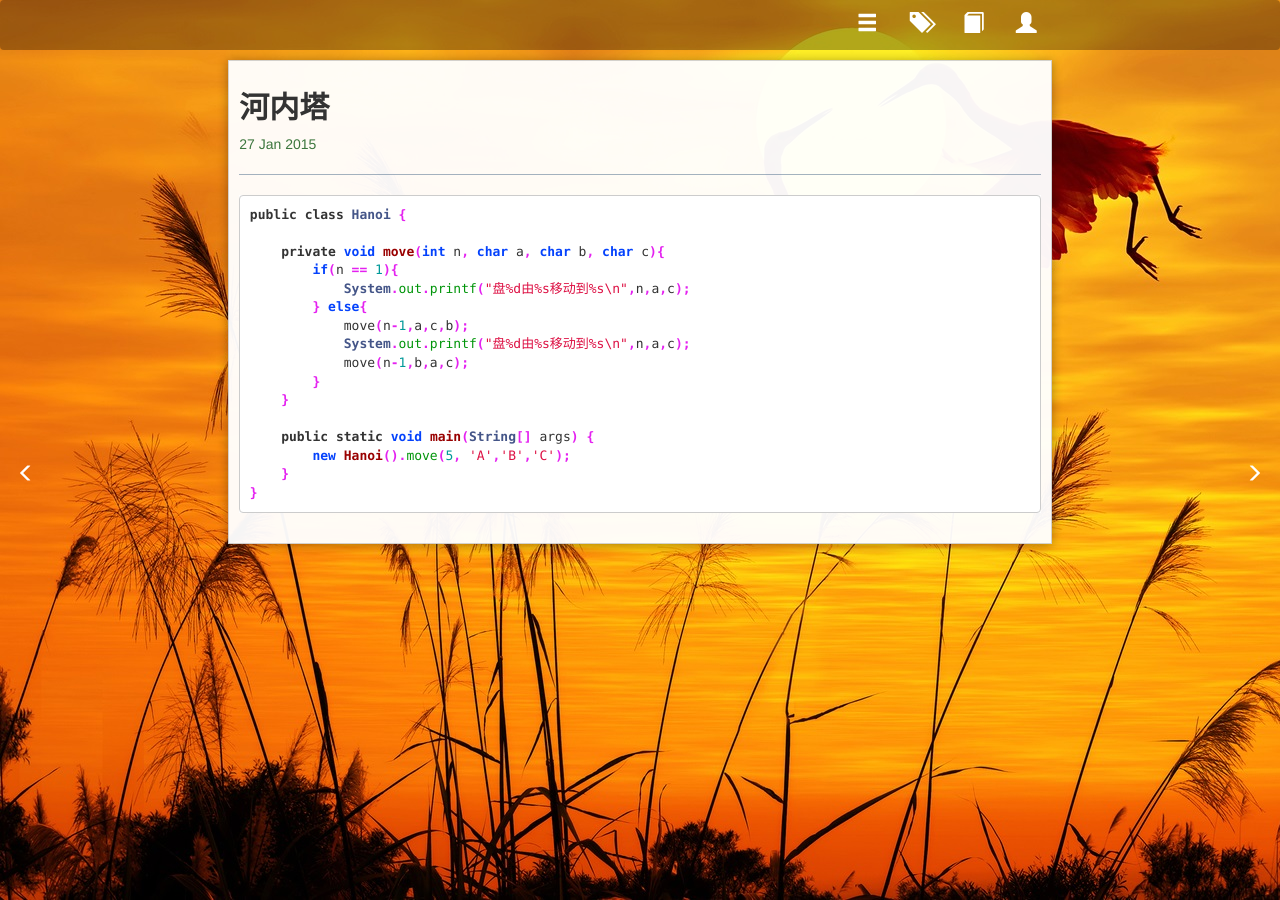
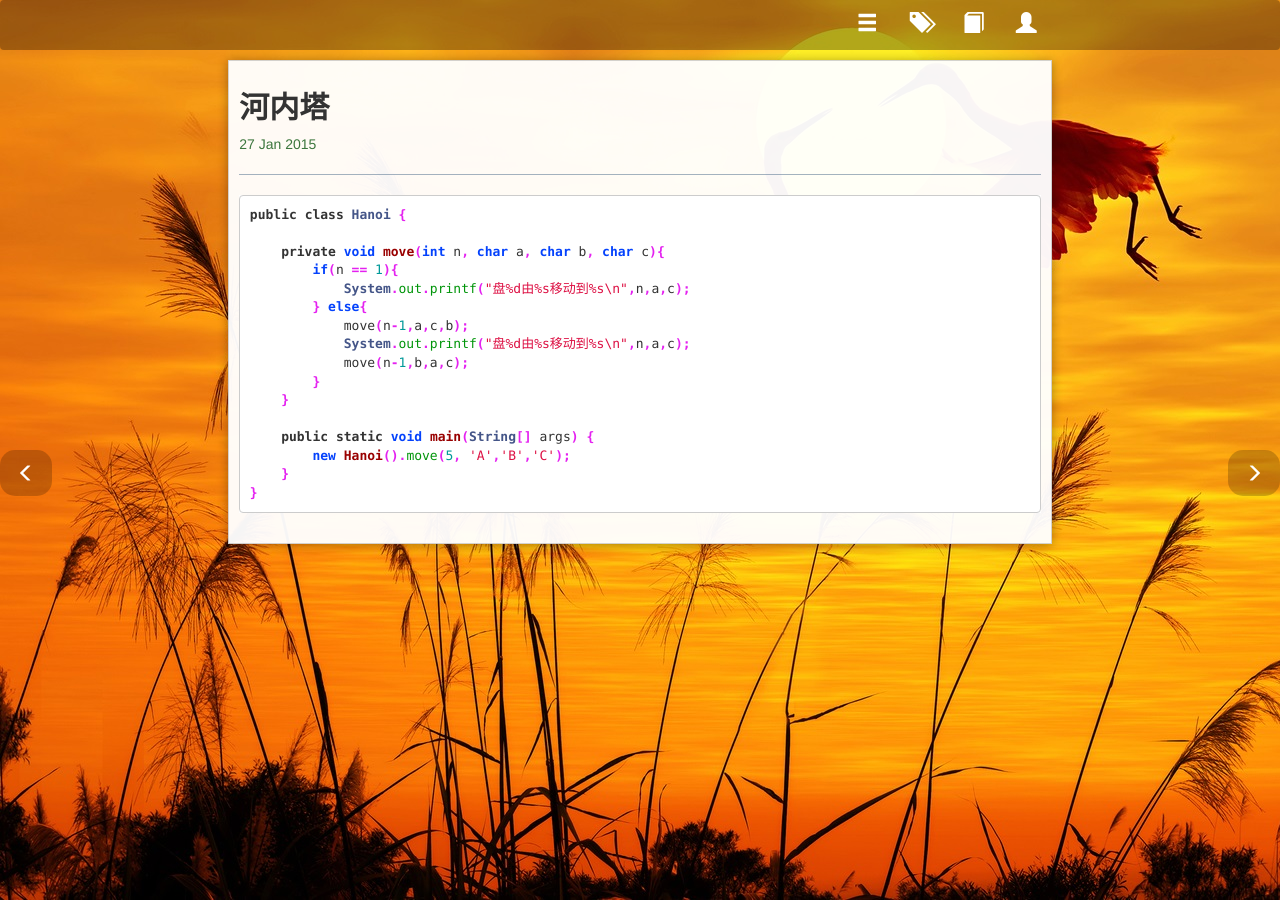
Before and after one commit to bit-ranger/blog, a Jekyll site: the page built from _posts/2015-01-27-hanoi.md, in a window 1280 px wide. Built offline with Jekyll 4.4.1, drawn with Linux system fonts in a browser that asks for light colours; nearby versions of some CDN libraries; Markdown is read by kramdown in place of the engine named in the settings.

Commit message:
改变悬停颜色

```diff
--- a/_layouts/default.html
+++ b/_layouts/default.html
@@ -44,7 +44,7 @@
     <div class="row">
         <div class="col-lg-8 col-lg-offset-2 col-md-10 col-md-offset-1 col-sm-10 col-sm-offset-1 overspread">
             <!-- << 只在手机端显示的菜单 -->
-            <div class="hidden-lg hidden-md hidden-sm">
+            <div class="hidden-lg hidden-md hidden-sm tool-bar">
                 <a href="#" class="btn btn-lg glyphicon glyphicon-option-vertical font-md fixed-right-top" data-toggle="collapse" data-target="#nav-collapse"></a>
                 <div id="nav-collapse" class="collapse">
                 　　<div class="container-fluid">
@@ -64,10 +64,10 @@
                     <span class="text-success">{{ page.date | date_to_string }}</span>
                     <hr>
                     {% if page.next.url != null and page.next.url != '' %}
-                        <a href="{{ page.next.url }}" class="btn btn-lg glyphicon glyphicon-menu-left circular-corner fixed-left title"></a>
+                        <a href="{{ page.next.url }}" class="btn btn-lg glyphicon glyphicon-menu-left circular-corner fixed-left title pager-btn"></a>
                     {% endif %}
                     {% if page.previous.url != null and page.previous.url != '' %}
-                        <a href="{{ page.previous.url }}" class="btn btn-lg glyphicon glyphicon-menu-right circular-corner fixed-right title"></a>
+                        <a href="{{ page.previous.url }}" class="btn btn-lg glyphicon glyphicon-menu-right circular-corner fixed-right title pager-btn"></a>
                     {% endif %}
                 {% endif %}
                 {{ content }}
@@ -77,5 +77,6 @@
 </div>
 <script src="http://cdn.bootcss.com/jquery/1.11.2/jquery.min.js"></script>
 <script src="http://cdn.bootcss.com/bootstrap/3.3.2/js/bootstrap.min.js"></script>
+<script src="/scripts/custom.js"></script>
 </body>
 </html>
--- a/css/style.css
+++ b/css/style.css
@@ -61,7 +61,14 @@
 .title{
     color:#fff;
 }
-
+.pager-btn {
+    background-color: rgba(0,0,0,.2);
+    color:#fff;
+}
+.pager-btn:hover {
+    background-color: rgba(0,0,0,.3);
+    color:#fff;
+}
 
 /****  response  ****/
 @media screen and (min-width: 768px) {
@@ -73,6 +80,9 @@
     .overspread {
         padding: 0px 0px 0px 0px;
     }
+    .pager-btn {
+        display: none;
+    }
 }
 
 
@@ -80,3 +90,7 @@
 a.list-group-item {
   color: #fff;
 }
+a.list-group-item:hover {
+    background-color: rgba(0,0,0,.3);
+    color:#fff;
+}
--- /dev/null
+++ b/scripts/custom.js
@@ -0,0 +1,10 @@
+$("body").click(
+    function(){
+        var $pager_btn = $(".pager-btn");
+        if($pager_btn.css("display")=="none"){
+            $pager_btn.css("display","block");
+        } else {
+            $pager_btn.css("display","none");
+        }
+    }
+);
```
